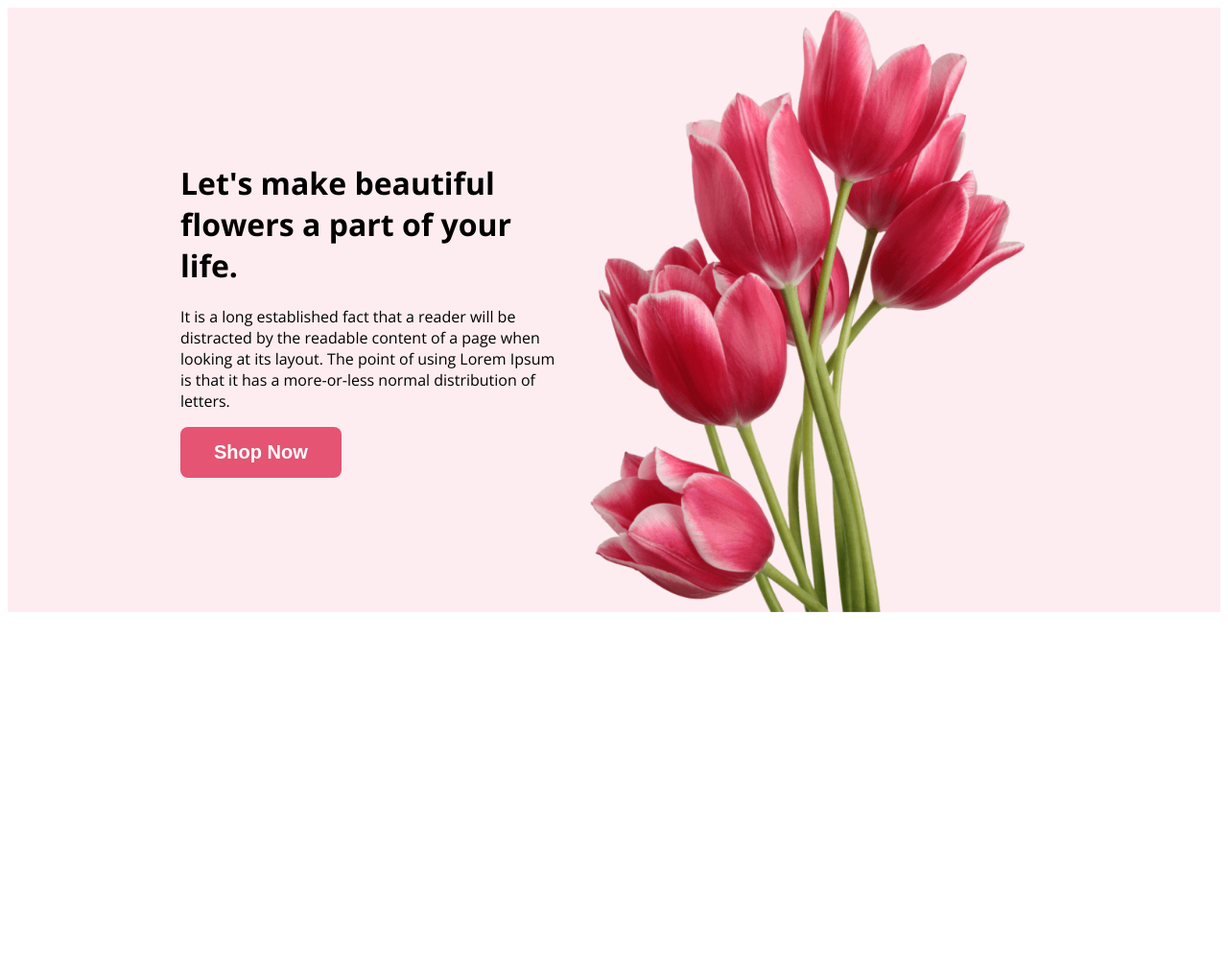
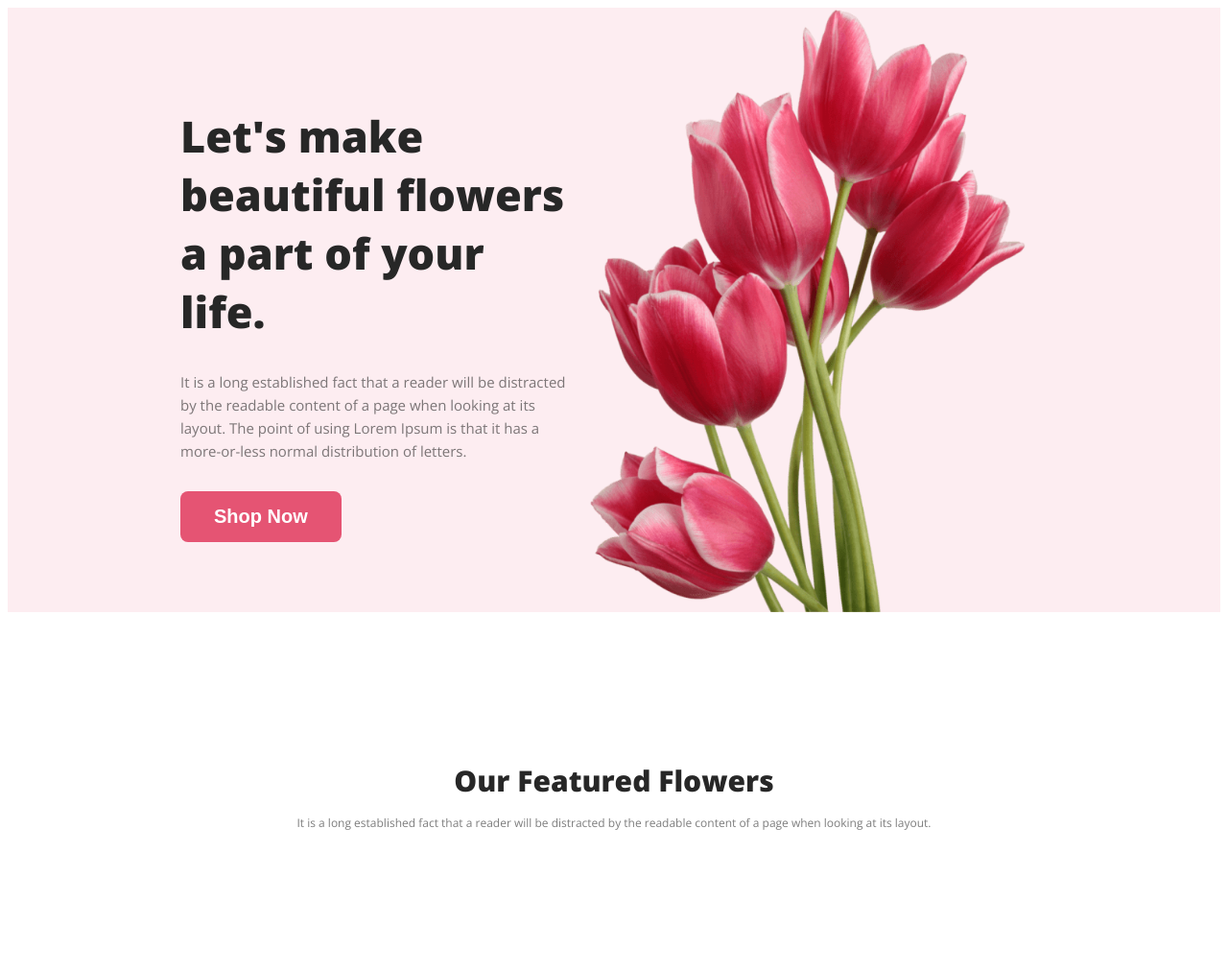
Before and after one commit to Ghost6009/flower-shop-assignment, a plain HTML site: page index.html in a window 1280 px wide. Shown: the whole page at 96% size. Before the commit the page ends 800 px from the top, so only its background shows below. Drawn offline with nearby package versions, Linux system fonts and the light colour scheme.

Commit message:
added featured flowers

```diff
--- a/index.html
+++ b/index.html
@@ -15,7 +15,7 @@
         <div class="banner">
             <div class="banner-content">
                 <h1 class="banner-greething">Let's make beautiful flowers a part of your life.</h1>
-                <p>
+                <p class="banner-description">
                     It is a long established fact that a reader will be distracted by the readable content of a page when looking at its layout. The point of using Lorem Ipsum is that it has a more-or-less normal distribution of letters.
                 </p>
                 <button class="btn-primary">Shop Now</button>
@@ -24,7 +24,11 @@
         </div>
     </header>
     <main>
-
+        <!-- feature section -->
+        <section class="featured-flowers">
+            <h2 class="section-title">Our Featured Flowers</h2>
+            <p class="section-description">It is a long established fact that a reader will be distracted by the readable content of a page when looking at its layout.</p>
+        </section>
     </main>
     <footer>
 
--- a/styles/portfolio.css
+++ b/styles/portfolio.css
@@ -17,6 +17,21 @@ body{
     padding: 15px 35px;
 }
 
+.section-title{
+    color: #272727;
+    text-align: center;
+    font-size: 30px;
+    font-weight: 800;
+    margin-bottom: 15px;
+}
+.section-description{
+    color: rgba(39, 39, 39, 0.60);
+    text-align: center;
+    font-size: 12px;
+    font-weight: 400;
+    margin-top: 0px;
+}
+
 /* header related styles */
 .header{
     background: rgba(229, 84, 115, 0.10);
@@ -27,7 +42,33 @@ body{
     padding top: 50px;
     display: flex;
     align-items: center;
+    justify-content:space-between;
 }
+
+.banner-content{
+    max-width: 460px;
+}
+
+
 .banner .profile-picture{
     width: 500px;
 }
+.banner-greething{
+    color: #272727;
+    font-size: 45px;
+    font-weight: 800;
+}
+.banner-description{
+    color: rgba(39, 39, 39, 0.60);
+    font-size: 15px;
+    font-weight: 170;
+    line-height: 24px;
+    padding-bottom: 15px;
+}
+
+/* main section styles */
+
+/* featured flower section */
+.featured-flowers{
+    padding: 130px;
+}
```
